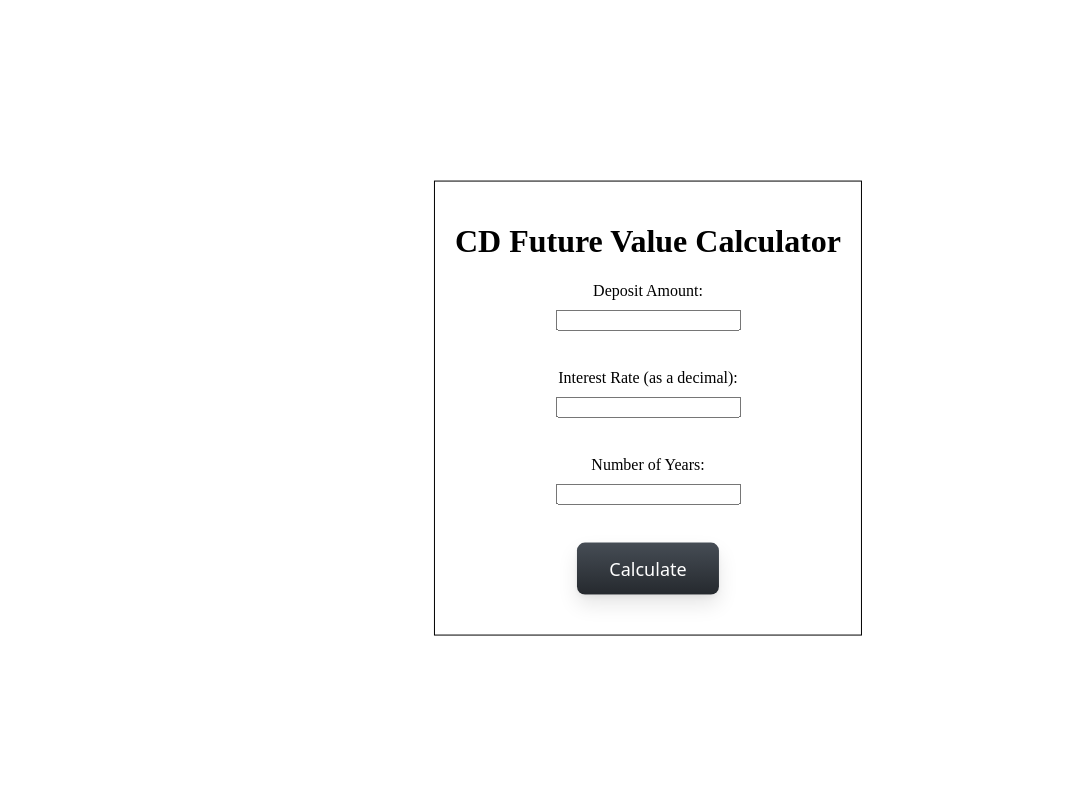
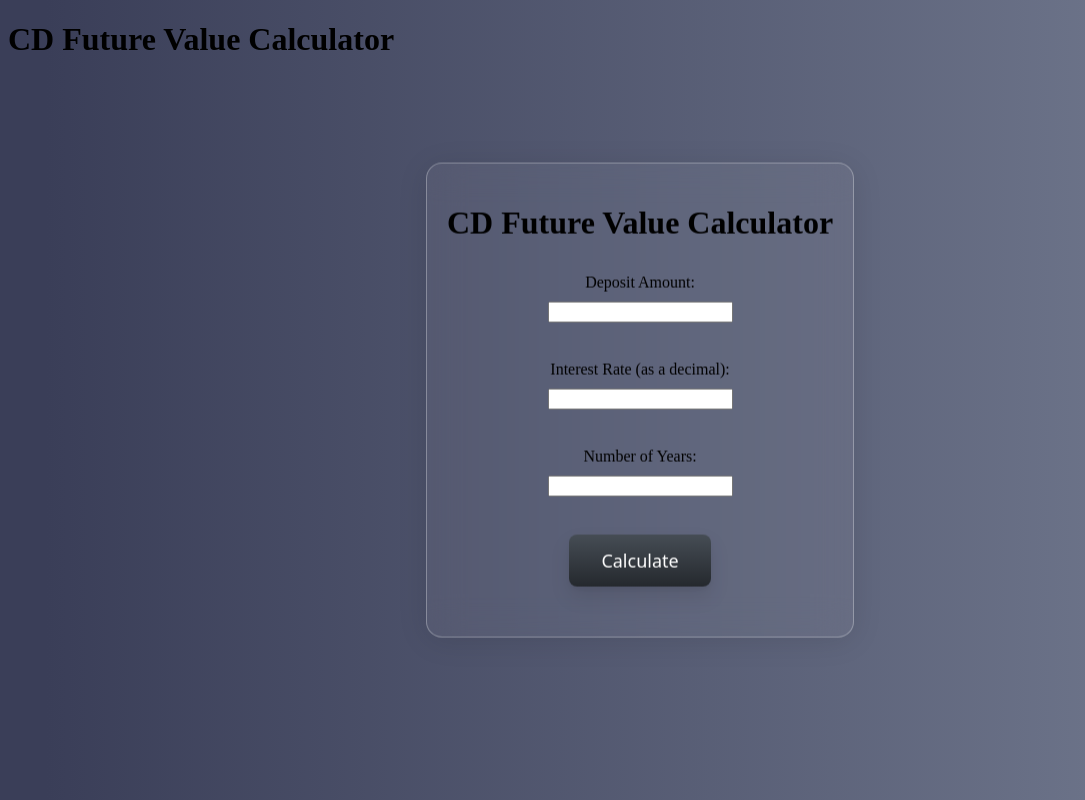
Before and after one commit to Scotty-Cloud/financialcalculator, a plain HTML site: page futureValue/future-value.html in a window 1280 px wide. Shown: the whole page, without its empty margins (0-1085 px from the left). Drawn offline with Linux system fonts and the light colour scheme.

Commit message:
add styling & complete workshop

```diff
--- a/futureValue/future-value.html
+++ b/futureValue/future-value.html
@@ -10,6 +10,7 @@
     <h1>CD Future Value Calculator</h1>
 
     <form id="cd-calculator">
+      <h1>CD Future Value Calculator</h1>
       <label for="deposit">Deposit Amount:</label>
       <input type="number" id="deposit" name="deposit" step="0.01" required />
       <br />
@@ -23,9 +24,9 @@
       <input type="number" id="years" name="years" required />
       <br />
       <button type="button" id="calculate">Calculate</button>
+      <div id="result"></div>
     </form>
 
-    <div id="result"></div>
     <script src="value-calc.js"></script>
   </body>
 </html>
--- a/styles.css
+++ b/styles.css
@@ -1,5 +1,9 @@
 body {
-  /* background: linear-gradient(177.9deg, rgb(58, 62, 88) 3.6%, rgb(119, 127, 148) 105.8%); */
+  background: linear-gradient(90deg, rgb(58, 62, 88) 3.6%, rgb(119, 127, 148) 105.8%);
+
+}
+
+form {
   position: absolute;
   top: 50%;
   left: 50%;
@@ -10,14 +14,16 @@ body {
   display: flex;
   flex-direction: column;
   align-items: center;
-
-}
-
-form {
   display: flex;
   flex-direction: column;
   align-items: center;
   gap: 10px;
+  background: rgba(255, 255, 255, 0.05);
+  border-radius: 16px;
+  box-shadow: 0 4px 30px rgba(0, 0, 0, 0.1);
+  backdrop-filter: blur(18px);
+  -webkit-backdrop-filter: blur(18px);
+  border: 1px solid rgba(255, 255, 255, 0.3);
 }
 
 #result {
```
Also changed, not shown: mortgage/mortgage.html (+2 -2 lines), ordinaryAnnuity/annuity.html (+3 -2 lines), ordinaryAnnuity/annuity-calc.js (line endings or trailing spaces). Lines whose indentation alone changed are shown as unchanged.
